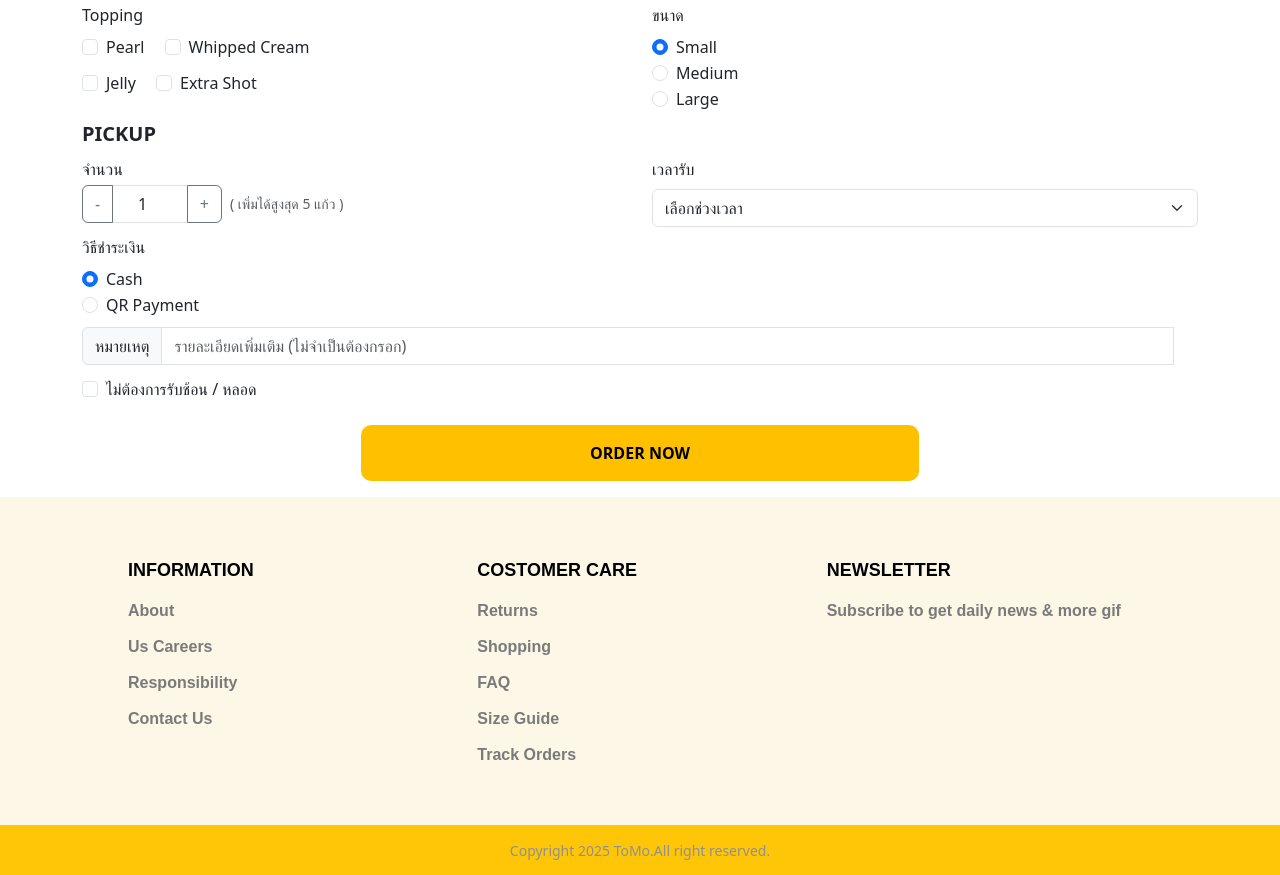
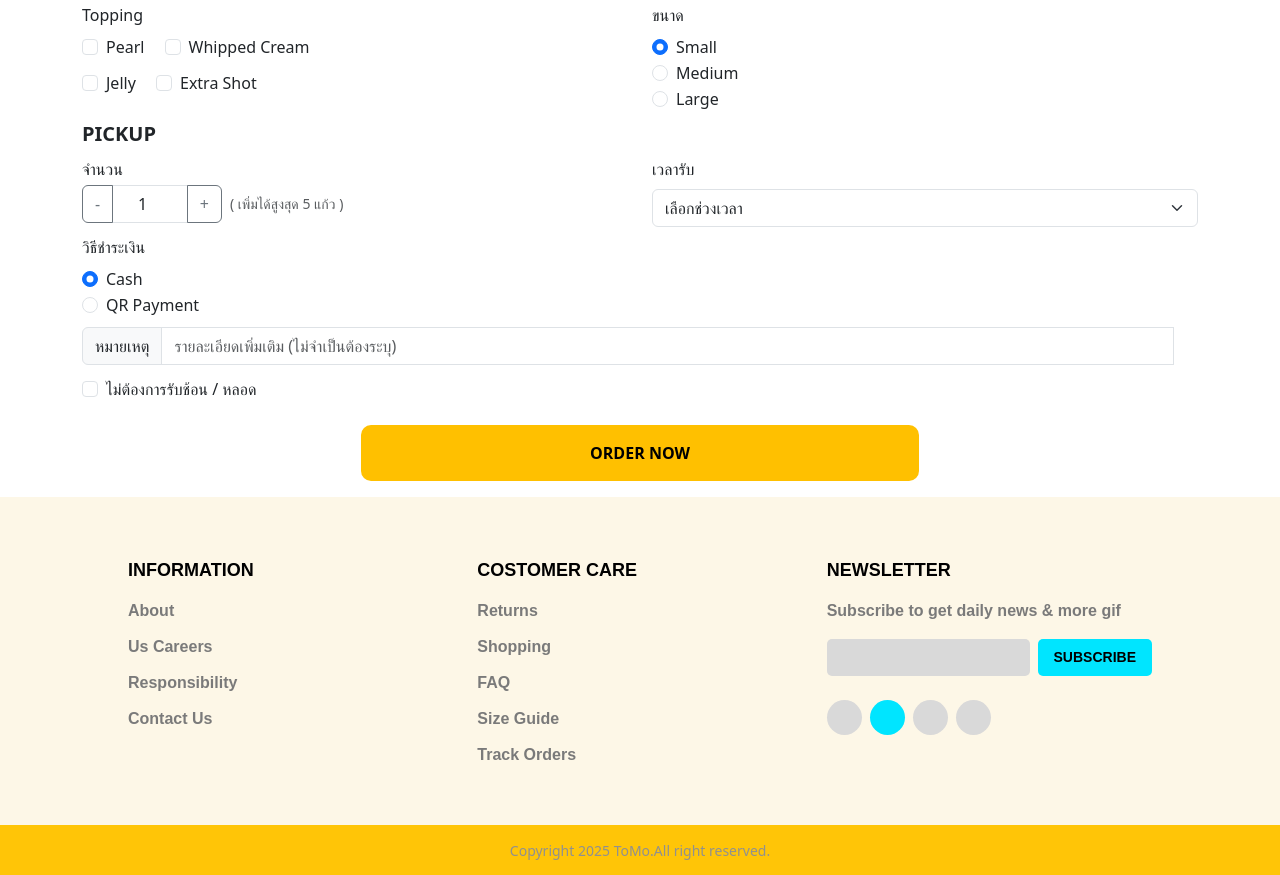
Before and after one commit to thanbanchas-tech/mook1, a plain HTML site: page page/form.html in a window 1280 px wide. Shown: the part 1010-1885 px from the top of the page. Drawn offline with nearby package versions, Linux system fonts and the light colour scheme.

Commit message:
เพิ่มไอคอนด้านล่าง+แก้ไขข้อความ

```diff
--- a/page/form.html
+++ b/page/form.html
@@ -104,7 +104,7 @@
   <!--form-->
   <div class="container">
     <section>
-      <div class="text-warning col-lg-12 col-md-12 col-sm-12 col-12 mt-5 text-center fw-semibold fs-4">
+      <div class="col-12 mt-5 text-center fw-semibold fs-4" style="color: #FFC507;">
         CM CAFÉ
       </div>
       <div class="col-lg-12 col-md-12 col-sm-12 col-12 mb-5 text-center fw-semibold fs-3">
@@ -161,7 +161,7 @@
         <div>น้ำแข็ง</div>
           <select class="form-select mt-2" aria-label="Default select example">
             <option selected>เลือกระดับน้ำแข็ง</option>
-            <option value="1">ไม่ใส่่น้ำแข็ง</option>
+            <option value="1">ไม่ใส่น้ำแข็ง</option>
             <option value="2">น้อย</option>
             <option value="3">ปกติ</option>
             <option value="4">มาก</option>
@@ -257,7 +257,7 @@
       <div class="row col-12 mt-2 mb-1">
         <div class="input-group">
           <span class="input-group-text" id="visible-addon">หมายเหตุ</span>
-          <input type="text" class="form-control" placeholder="รายละเอียดเพิ่มเติม (ไม่จำเป็นต้องกรอก)" aria-label="Username" aria-describedby="visible-addon">
+          <input type="text" class="form-control" placeholder="รายละเอียดเพิ่มเติม (ไม่จำเป็นต้องระบุ)" aria-label="Username" aria-describedby="visible-addon">
           <input type="text" class="form-control d-none" placeholder="Hidden input" aria-label="Hidden input" aria-describedby="visible-addon">
         </div>
       </div>
@@ -302,6 +302,17 @@
         <div class="col-lg-4 col-md-4 col-sm-6 col-12">
         <div>NEWSLETTER</div>
           <ul class="list-unstyled"><li>Subscribe to get daily news & more gif</li></ul>
+          <div class="d-flex mt-2 mb-4">
+            <input type="text" class="form-control border-0 me-2" style="background-color: #d9d9d9; border-radius: 5px;">
+            <button class="btn fw-bold border-0" style="background-color: #00e5ff; color: #000; border-radius: 5px; font-size: 14px; padding: 8px 16px;">SUBSCRIBE</button>
+          </div>
+
+          <div class="d-flex gap-2">
+            <div class="rounded-circle" style="width: 35px; height: 35px; background-color: #d9d9d9;"></div>
+            <div class="rounded-circle" style="width: 35px; height: 35px; background-color: #00e5ff;"></div>
+            <div class="rounded-circle" style="width: 35px; height: 35px; background-color: #d9d9d9;"></div>
+            <div class="rounded-circle" style="width: 35px; height: 35px; background-color: #d9d9d9;"></div>
+          </div>
         </div>
       </div>
 
```
Also changed, not shown: index.html (+12 -0 lines), page2/mans.html (+10 -0 lines), page2/mansdetial.html (+10 -0 lines).
